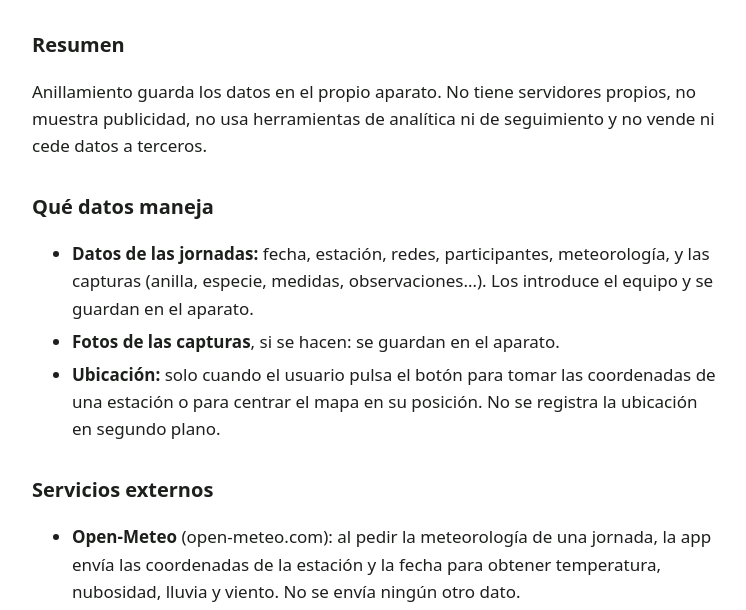
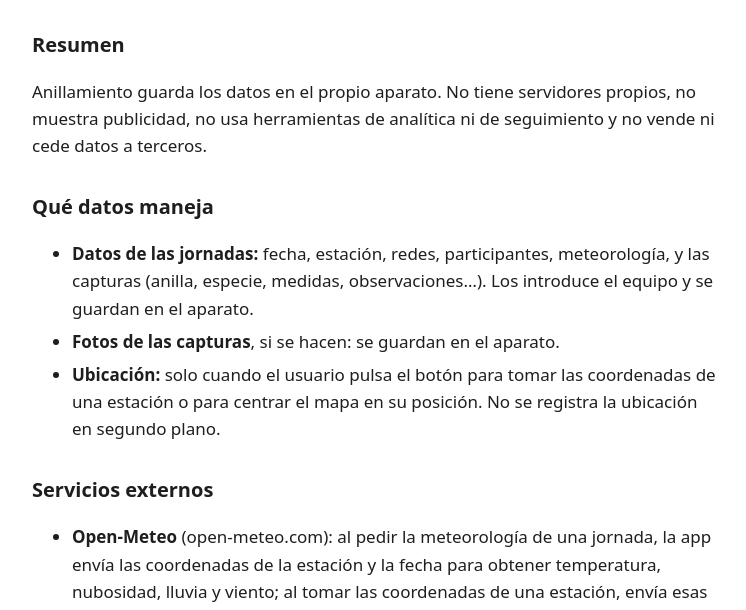
Before and after one commit to DCMCMLXXX/anillamiento-web, a plain HTML site: page privacidad.html in a window 1280 px wide. Shown: the part 179-789 px from the top of the page, without its empty margins (264-1010 px from the left). Drawn offline with Linux system fonts and the light colour scheme.

Commit message:
Política de privacidad: altitud con Open-Meteo
Co-Authored-By: Claude Opus 5.5 <noreply@anthropic.com>
Claude-Session: https://claude.ai/code/session_01MMEgvgovP2aSJRFM6iQPtn

```diff
--- a/privacidad.html
+++ b/privacidad.html
@@ -25,7 +25,7 @@
 
   <h2>Servicios externos</h2>
   <ul>
-    <li><strong>Open-Meteo</strong> (open-meteo.com): al pedir la meteorología de una jornada, la app envía las coordenadas de la estación y la fecha para obtener temperatura, nubosidad, lluvia y viento. No se envía ningún otro dato.</li>
+    <li><strong>Open-Meteo</strong> (open-meteo.com): al pedir la meteorología de una jornada, la app envía las coordenadas de la estación y la fecha para obtener temperatura, nubosidad, lluvia y viento; al tomar las coordenadas de una estación, envía esas coordenadas para obtener su altitud. No se envía ningún otro dato.</li>
     <li><strong>Mapas</strong> (OpenStreetMap, tile.openstreetmap.org, y ortofoto PNOA del Instituto Geográfico Nacional, ign.es): al elegir las coordenadas de una estación en el mapa, la app descarga las imágenes de la zona que se está viendo. Esos servidores reciben qué zona del mapa se pide, como ocurre al ver cualquier mapa en internet. No se envía ningún otro dato.</li>
     <li><strong>Búsqueda de lugares</strong> (Nominatim de OpenStreetMap, nominatim.openstreetmap.org): al buscar un lugar en el mapa, la app envía el texto escrito para obtener sus coordenadas. No se envía ningún otro dato.</li>
     <li><strong>Enlaces externos</strong> (guías de especies, webs de cantos): se abren en el navegador del aparato; la app no envía datos a esas webs.</li>
```
